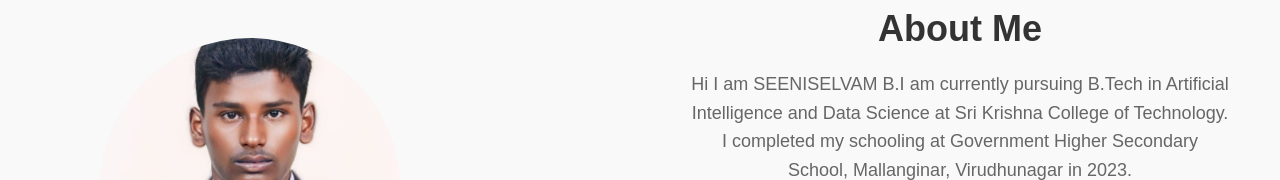
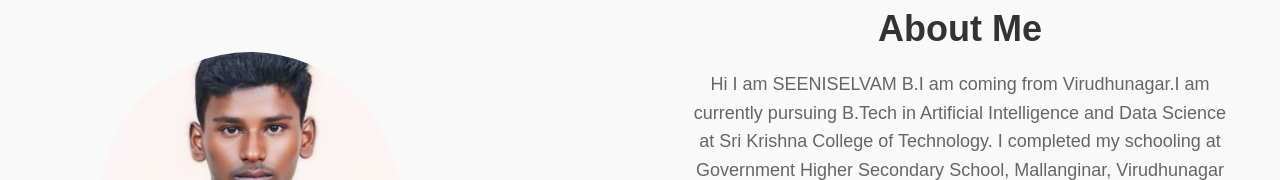
Before and after one commit to SeeniselvamB/SeeniPortfolio, a React (Create React App) app: page / in a window 1280 px wide. Shown: the part 772-952 px from the top of the page. Built offline with nearby package versions, Linux system fonts and the light colour scheme.

Commit message:
Initial commit

```diff
--- a/src/Aboutme.js
+++ b/src/Aboutme.js
@@ -16,7 +16,7 @@ function Aboutme() {
         <div className="about-text">
           <h1>About Me</h1>
           <p className="p-section">
-            Hi I am SEENISELVAM B.I am currently pursuing B.Tech in Artificial Intelligence and Data Science at
+            Hi I am SEENISELVAM B.I am coming from Virudhunagar.I am currently pursuing B.Tech in Artificial Intelligence and Data Science at
             Sri Krishna College of Technology.
             I completed my schooling at Government Higher Secondary School, Mallanginar, Virudhunagar in 2023.
         </p>
```
